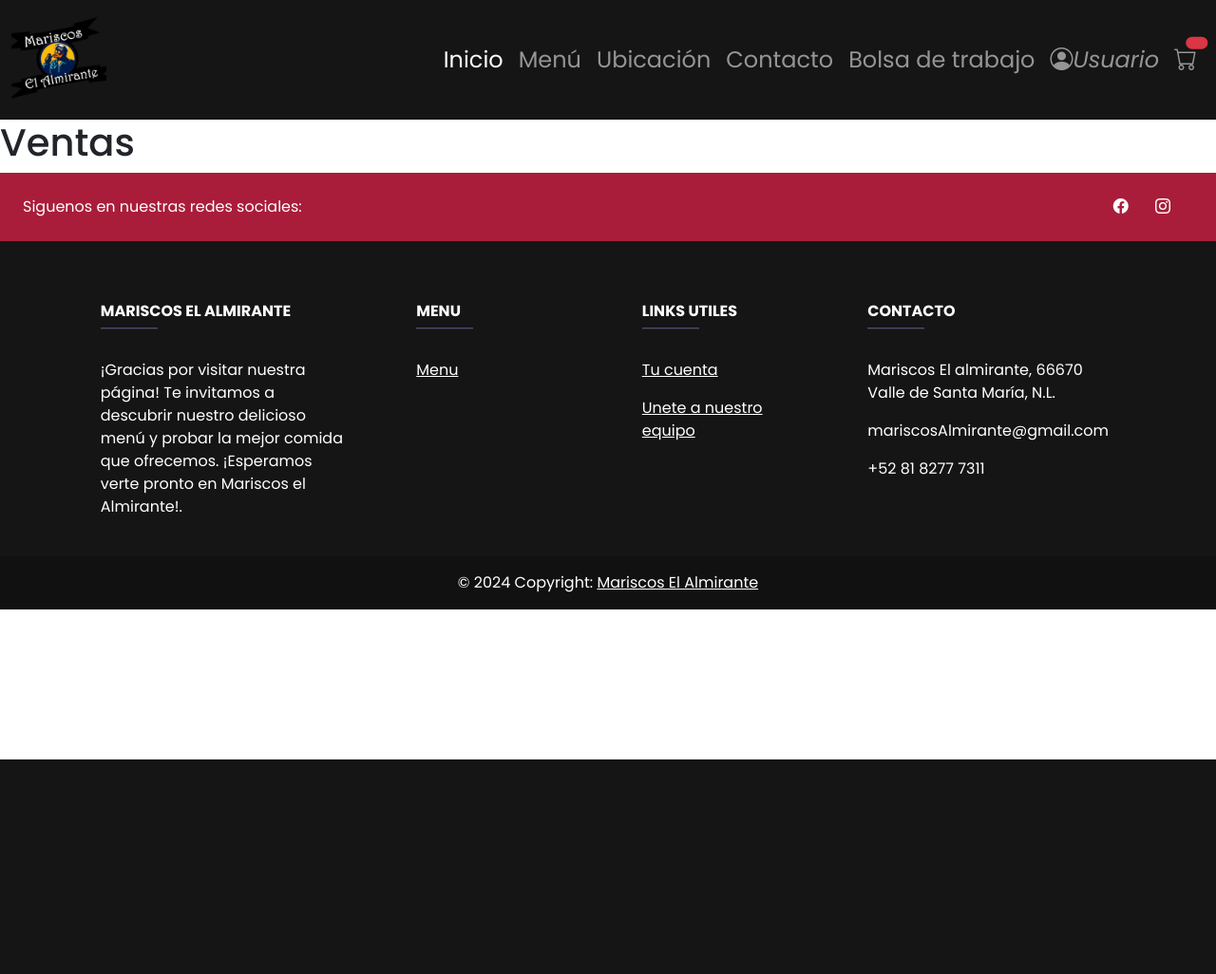
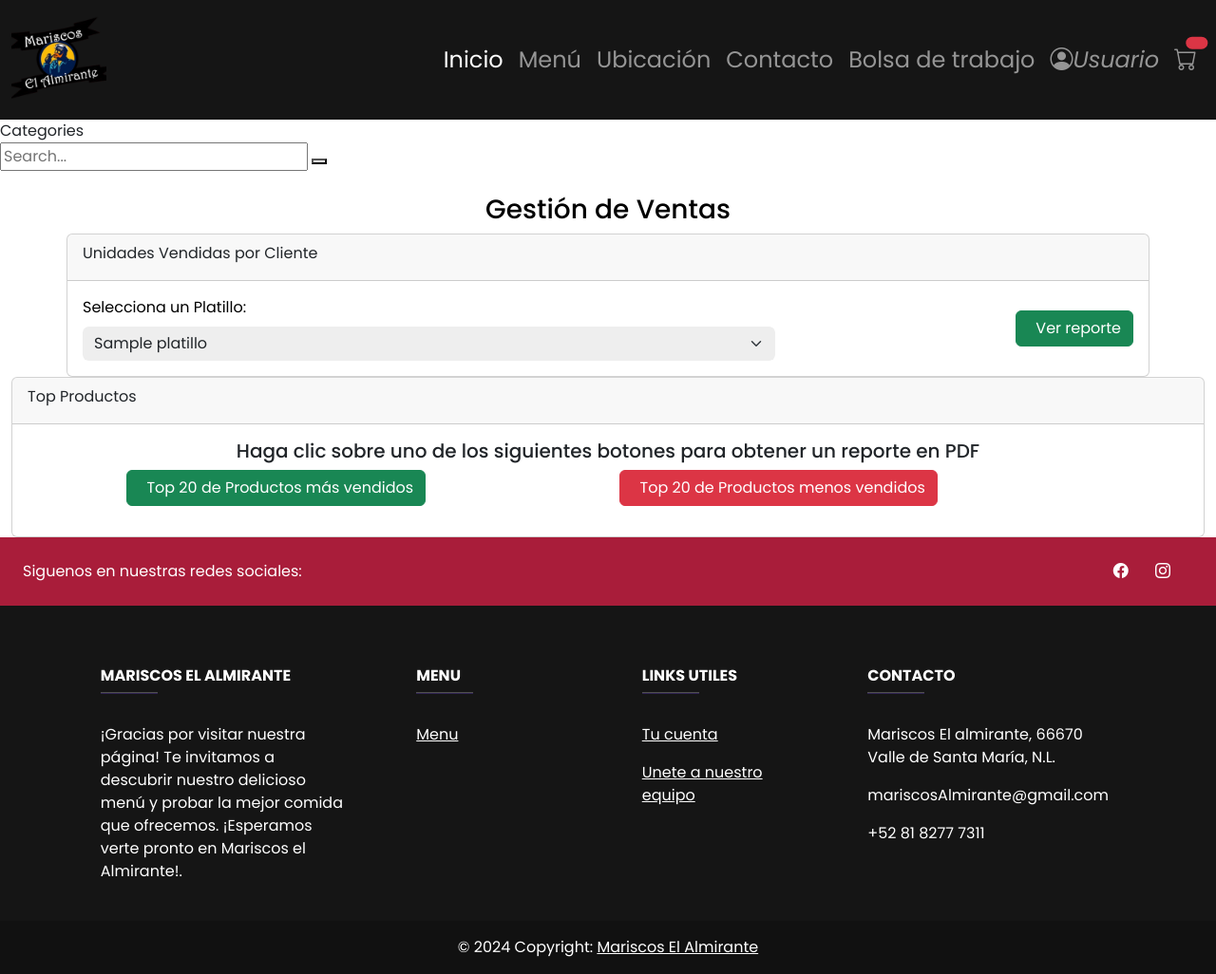
Before and after one commit to MaximoCoder/ElAlmiranteWEB, a PHP site: template views/admin/Ventas.php in a window 1280 px wide. Shown: the whole page at 95% size. Before the commit the page ends 800 px from the top, so only its background shows below. Run offline with PHP 8.4, Linux system fonts and the light colour scheme; the template is opened without the code that fills it: most values are stand-ins (such as "Sample title", 1, 10 or a date in 2020); some libraries are stand-ins or nearby versions.

Commit message:
Arreglo de interfaz de ventas

```diff
--- a/views/admin/Ventas.php
+++ b/views/admin/Ventas.php
@@ -1 +1,108 @@
-<h1>Ventas</h1>
+<!-- NAVBAR -->
+<nav>
+    <i class='bx bx-menu'></i>
+    <a href="#" class="nav-link">Categories</a>
+    <form action="#">
+        <div class="form-input">
+            <input type="search" placeholder="Search...">
+            <button type="submit" class="search-btn"><i class='bx bx-search'></i></button>
+        </div>
+    </form>
+    <input type="checkbox" id="switch-mode" hidden>
+    <label for="switch-mode" class="switch-mode"></label>
+
+</nav>
+<!-- NAVBAR -->
+
+<div class="content-wrapper">
+    <div class="content-header">
+        <div class="container-fluid">
+            <div class="row mb-0">
+                <div class="col-md-12">
+                    <div class="m-0 text-dark text-center text-lg">
+                    <h3 class="text-center text-black">Gestión de Ventas</h3>
+                    </div>
+                </div>
+            </div>
+        </div>
+    </div>
+    <div class="content">
+        <div class="container-fluid">
+            <div style="max-width: 1140px;margin: 0 auto;">
+                <div class="card card-primary">
+                    <div class="card-header">
+                        <div class="card-title">Unidades Vendidas por Cliente</div>
+                    </div>
+                    <div class="card-body">
+                    <div class="row">
+                        <div class="col-md-8">
+                            <label for="platillo" class="form-label text-black">Selecciona un Platillo:</label>
+                            <select class="form-control form-select border-0 input-color" name="IdPlatillo" id="IdPlatillo" required>
+                                <?php if (!empty($platillos)) : ?>
+                                    <?php foreach ($platillos as $platillo) : ?>
+                                        <option value="<?= $platillo['IdPlatillo'] ?>"><?= $platillo['NombrePlatillo'] ?></option> <!-- Asegúrate de que 'NombrePlatillo' sea la clave correcta -->
+                                    <?php endforeach; ?>
+                                <?php else: ?>
+                                    <option disabled>No hay platillos disponibles</option>
+                                <?php endif; ?>
+                            </select>
+                        </div>
+                        <div class="col-md-4 d-flex align-items-center justify-content-end">
+                            <button id="btn-rpt-unidades-vendidas-cliente" class="btn btn-block btn-success">
+                                <i class="fa fa-file-alt fa-1x"></i>&nbsp;&nbsp;Ver reporte
+                            </button>
+                        </div>
+                    </div>
+                </div>
+
+                    </div>
+                </div>
+                <div class="card card-primary">
+                    <div class="card-header">
+                        <div class="card-title">Top Productos</div>
+                    </div>
+                    <div class="card-body">
+                        <h5>
+                            <div class="row mb-2 text-center">
+                                <label>Haga clic sobre uno de los siguientes botones para obtener un reporte en PDF</label>
+                            </div>
+                        </h5>
+                        <div class="row mb-2 d-flex justify-content-center">
+                            <div class="col-md-5 mb-2">
+                                <button id="btn-rpt-top-mas-vendido" class="btn btn-block btn-success">
+                                    <i class="fa fa-file-alt fa-1x"></i>&nbsp;&nbsp;Top 20 de Productos más vendidos
+                                </button>
+                            </div>
+                            <div class="col-md-5 mb-2">
+                                <button id="btn-rpt-top-menos-vendido" class="btn btn-block btn-danger">
+                                    <i class="fa fa-file-alt fa-1x"></i>&nbsp;&nbsp;Top 20 de Productos menos vendidos
+                                </button>
+                            </div>
+                        </div>
+                    </div>
+                </div>
+            </div>
+        </div>
+    </div>
+</div>
+
+<!-- Dentro de la vista admin/Ventas.php -->
+<script>
+document.getElementById('btn-rpt-unidades-vendidas-cliente').addEventListener('click', function () {
+    const platilloId = document.getElementById('IdPlatillo').value;
+    if (platilloId) {
+        window.open(`/admin/VentaController/generarDetalleVentaPdf?platilloId=${platilloId}`, '_blank');
+    } else {
+        alert('Por favor, selecciona un platillo.');
+    }
+});
+document.getElementById('btn-rpt-top-mas-vendido').addEventListener('click', function() {
+    window.open('/admin/ventas/generarTopPlatillosPdf', '_blank');
+});
+
+
+document.getElementById('btn-rpt-top-menos-vendido').addEventListener('click', function() {
+    window.open('/admin/ventas/generarTopPlatillosMenosVendidosPdf', '_blank');
+});
+
+</script>
```
Also changed, not shown: controllers/VentasController.php (+187 -8 lines).
